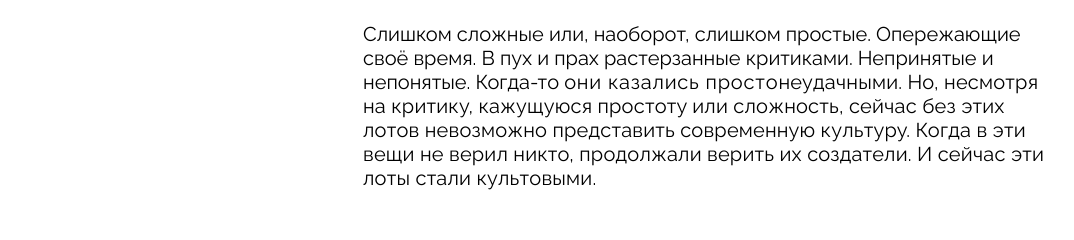
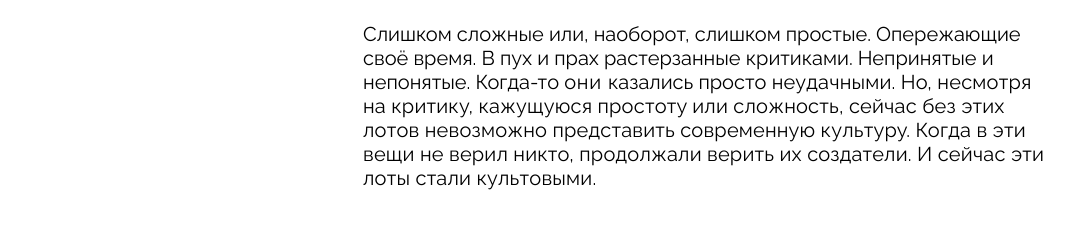
Before and after one commit to lastdragonalive/ono-tebe-nado, a plain HTML site: page index.html in a window 1280 px wide. Shown: the part 2471-2711 px from the top of the page, without its empty margins (18-1092 px from the left). Drawn offline with Linux system fonts and the light colour scheme.

Commit message:
minus spaces

```diff
--- a/index.html
+++ b/index.html
@@ -102,7 +102,7 @@
         <div class="about__column">
           <h1 class="about__title">Об аукционе</h1>
           <p class="about__text about__text-gap">Здесь вы не встретите очередное пафосное собрание невероятно дорогого антиквариата. Наши лоты вообще не должны были попасть ни на один аукцион. Потому что кому нужен дневник девочки-подростка или картина, которую может нарисовать даже ребёнок? Кому нужны все эти странные вещи, созданные любителями?</p>
-          <p class="about__text">Слишком сложные или, наоборот, слишком простые. Опережающие своё время. В пух и прах растерзанные критиками. Непринятые и непонятые. Когда-то <span class="about_text-letter-spacing-extended">они казались просто</span><span class="about_text-letter-spacing-small">неудачными. Но, несмотря
+          <p class="about__text">Слишком сложные или, наоборот, слишком простые. Опережающие своё время. В пух и прах растерзанные критиками. Непринятые и непонятые. Когда-то <span class="about_text-letter-spacing-extended">они </span>казались просто<span class="about_text-letter-spacing-small"> неудачными. Но, несмотря
             на критику, кажущуюся простоту или сложность, сейчас без этих лотов невозможно представить современную культуру. Когда в эти вещи не верил никто, продолжали верить их создатели. И сейчас эти лоты стали культовыми.</span></p>
         </div>
       </section>
```
Also changed, not shown: styles/style.css (line endings or trailing spaces).
